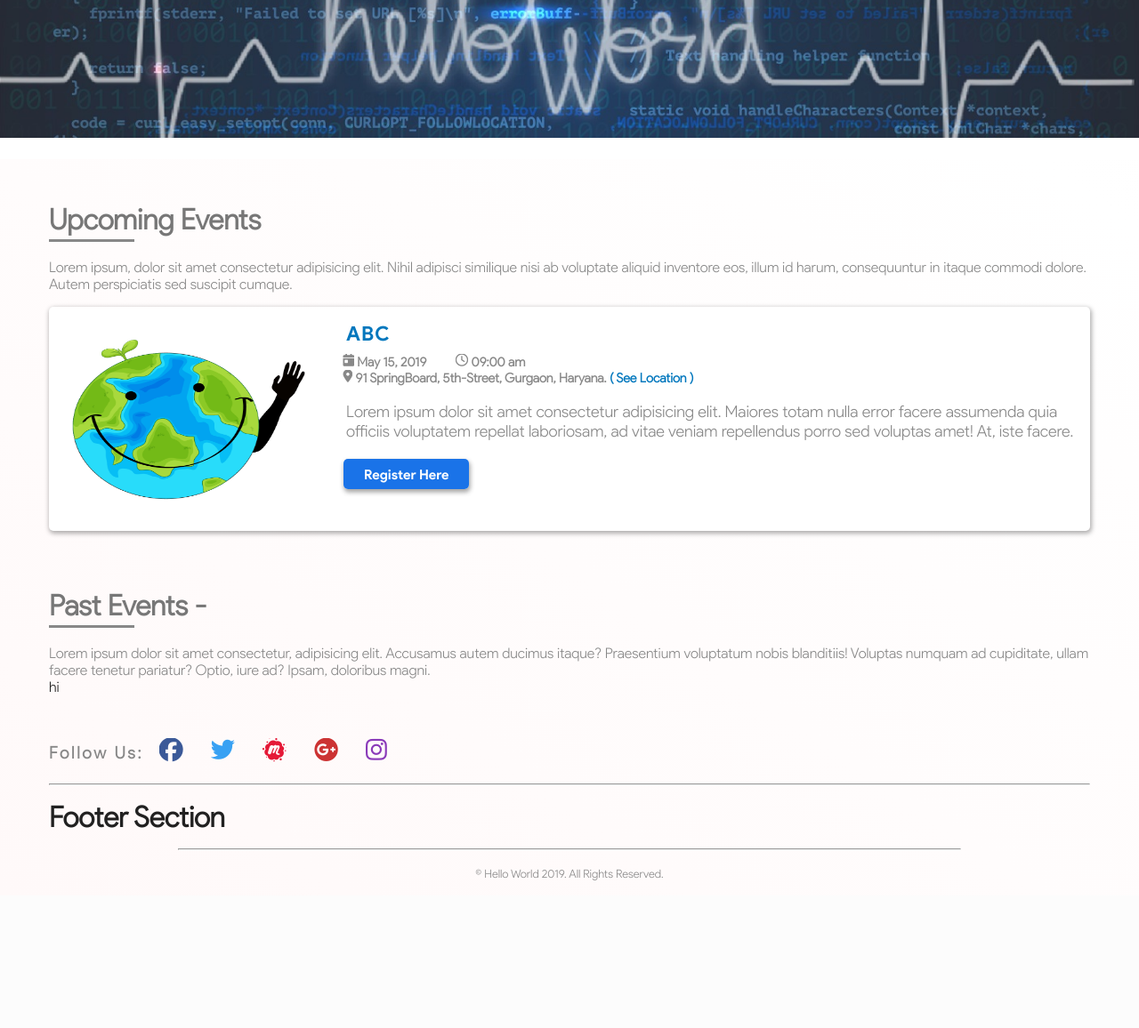
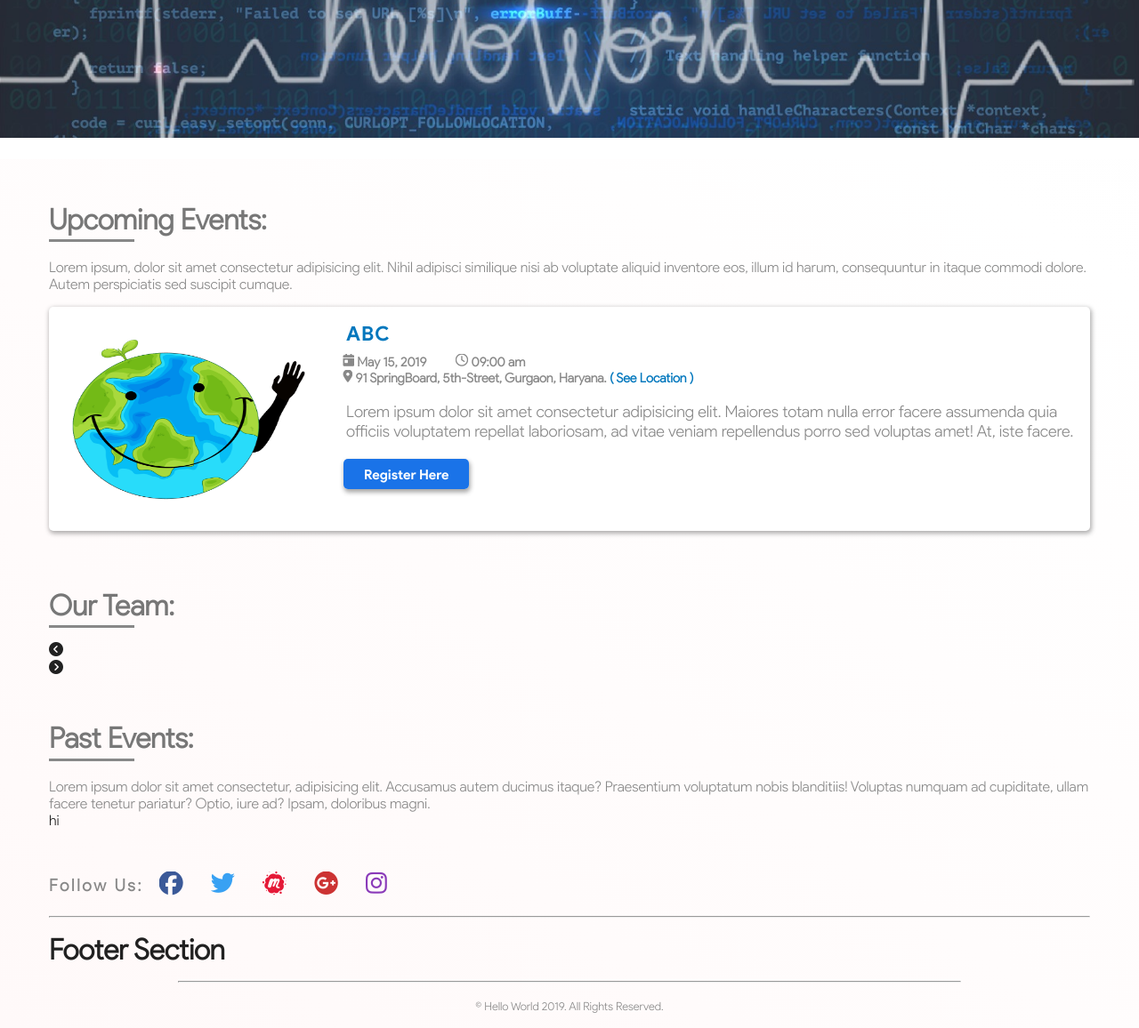
Before and after one commit to HelloWorldGTBIT/HelloWorldWebsite, a Django app: page / in a window 1280 px wide. Shown: the part 1382-2538 px from the top of the page at 89% size. Before the commit the page ends 2372 px from the top, so only its background shows below. Run offline with Django 3.2, Linux system fonts and the light colour scheme; some libraries are stand-ins or nearby versions.

Commit message:
Add files via upload

```diff
--- a/templates/home.html
+++ b/templates/home.html
@@ -102,7 +102,7 @@
 <div class="container">
 
     <!--Events-->
-    <h1 class="heading">Upcoming Events</h1>
+    <h1 class="heading">Upcoming Events: </h1>
     <br>
     <span style="color: #888;">
         Lorem ipsum, dolor sit amet consectetur adipisicing elit. Nihil adipisci similique nisi ab voluptate aliquid inventore eos, illum id harum, consequuntur in itaque commodi dolore. Autem perspiciatis sed suscipit cumque.
@@ -132,8 +132,36 @@
     <div class="spacing-3"></div>
     <!--Events___________________-->
 
+
+    <!--Our Team-->
+    <h1 class="heading">Our Team: </h1>
+    <div class="spacing-1"></div>
+    <div class="team-container">
+        <div class="team-arrow"><i class="fas fa-chevron-circle-left"></i></div>
+        <div class="team-member-inner">
+            <div class="team-member-inner-inner">
+
+                {% for i in iterator %}
+                <div class="team-member">
+                    <a href="">
+                        <center><img src="{% static 'assets/logo/Logo.png' %}" height="100px" width="150px" /></center>
+                        <div class="team-content">
+                            Raghav Dhingra<br>
+                            <span>Web Development Head</span>
+                        </div>
+                    </a>
+                </div>
+                {% endfor %}
+            </div>
+        </div>
+        <div class="team-arrow"><i class="fas fa-chevron-circle-right"></i></div>
+    </div>
+    <div class="spacing-3"></div>
+    <!--Our Team_________________-->
+
+
     <!--Past Events-->
-    <h1 class="heading">Past Events -</h1>
+    <h1 class="heading">Past Events: </h1>
     <br>
     <span style="color: #888;">
         Lorem ipsum dolor sit amet consectetur, adipisicing elit. Accusamus autem ducimus itaque? Praesentium voluptatum nobis blanditiis! Voluptas numquam ad cupiditate, ullam facere tenetur pariatur? Optio, iure ad? Ipsam, doloribus magni.
```
